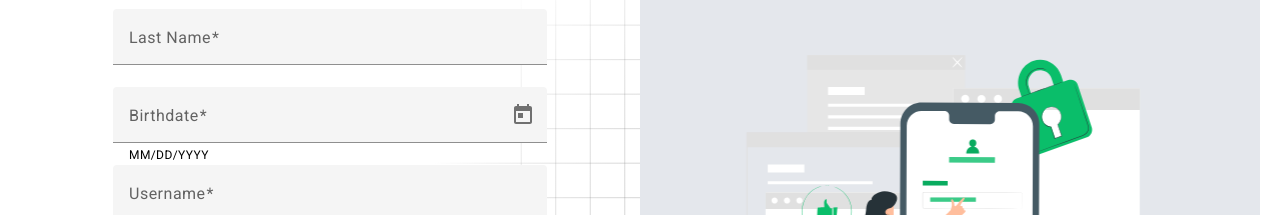
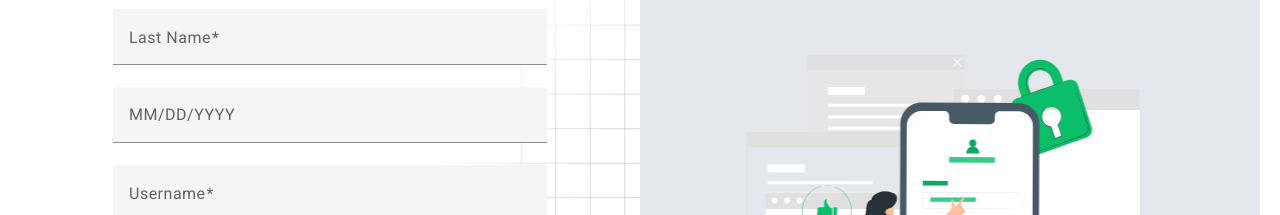
Before and after one commit to asrorqayumov/rateidea, an Angular app: page /signup in a window 1280 px wide. Shown: the part 164-379 px from the top of the page. Built offline with nearby package versions, Linux system fonts and the light colour scheme.

Commit message:
Changed date picker

```diff
--- a/src/app/core/auth/components/sign-up/sign-up.component.html
+++ b/src/app/core/auth/components/sign-up/sign-up.component.html
@@ -15,10 +15,7 @@
       </mat-form-field>
 
       <mat-form-field class="w-full">
-        <mat-label>Birthdate</mat-label>
-        <input matInput [matDatepicker]="picker" formControlName="dateOfBirth" />
-        <mat-hint>MM/DD/YYYY</mat-hint>
-        <mat-datepicker-toggle matIconSuffix [for]="picker"></mat-datepicker-toggle>
+        <input matInput [matDatepicker]="picker" formControlName="dateOfBirth" (focus)="picker.open()" placeholder="MM/DD/YYYY">
         <mat-datepicker #picker></mat-datepicker>
       </mat-form-field>
 
```
